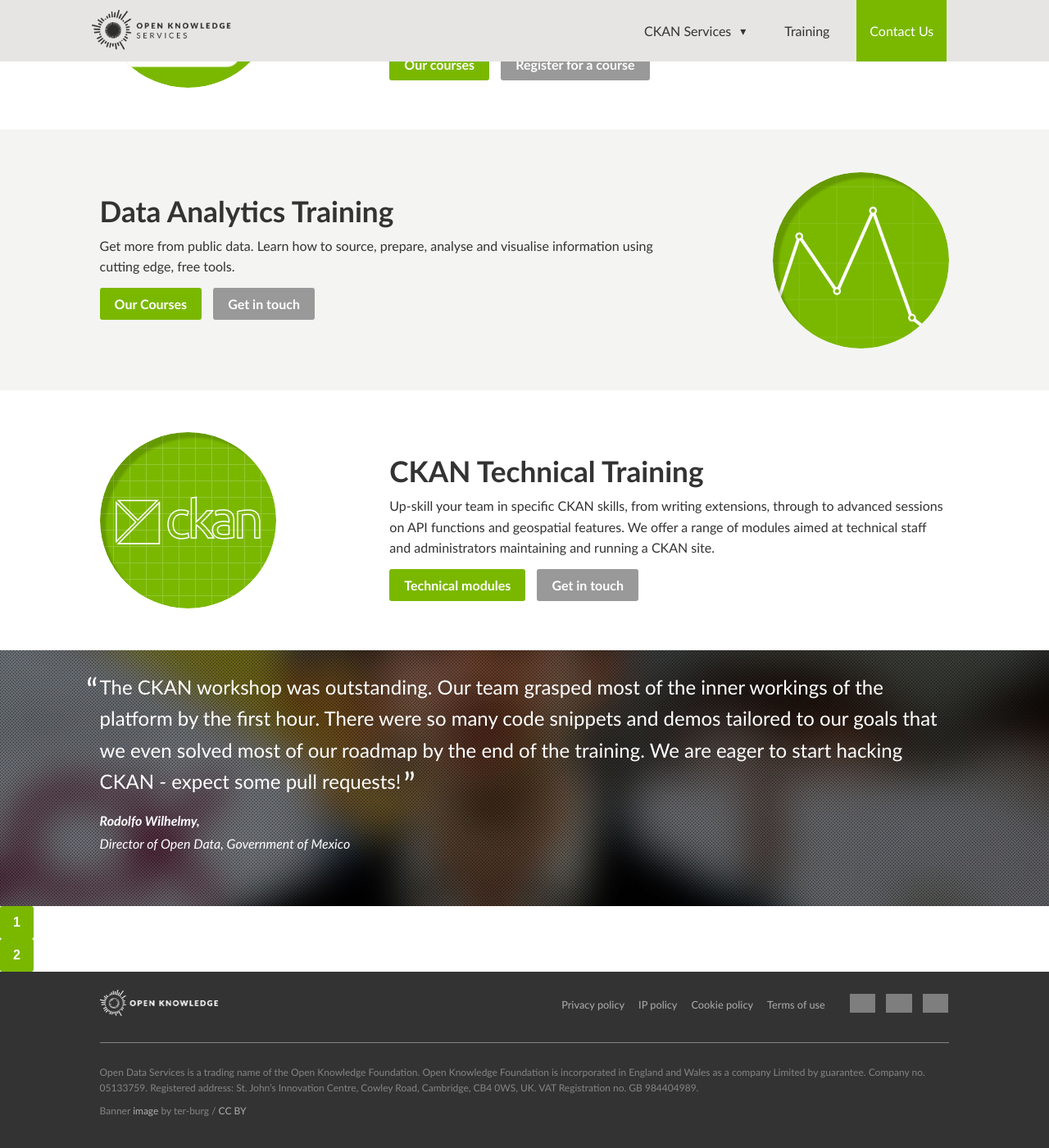
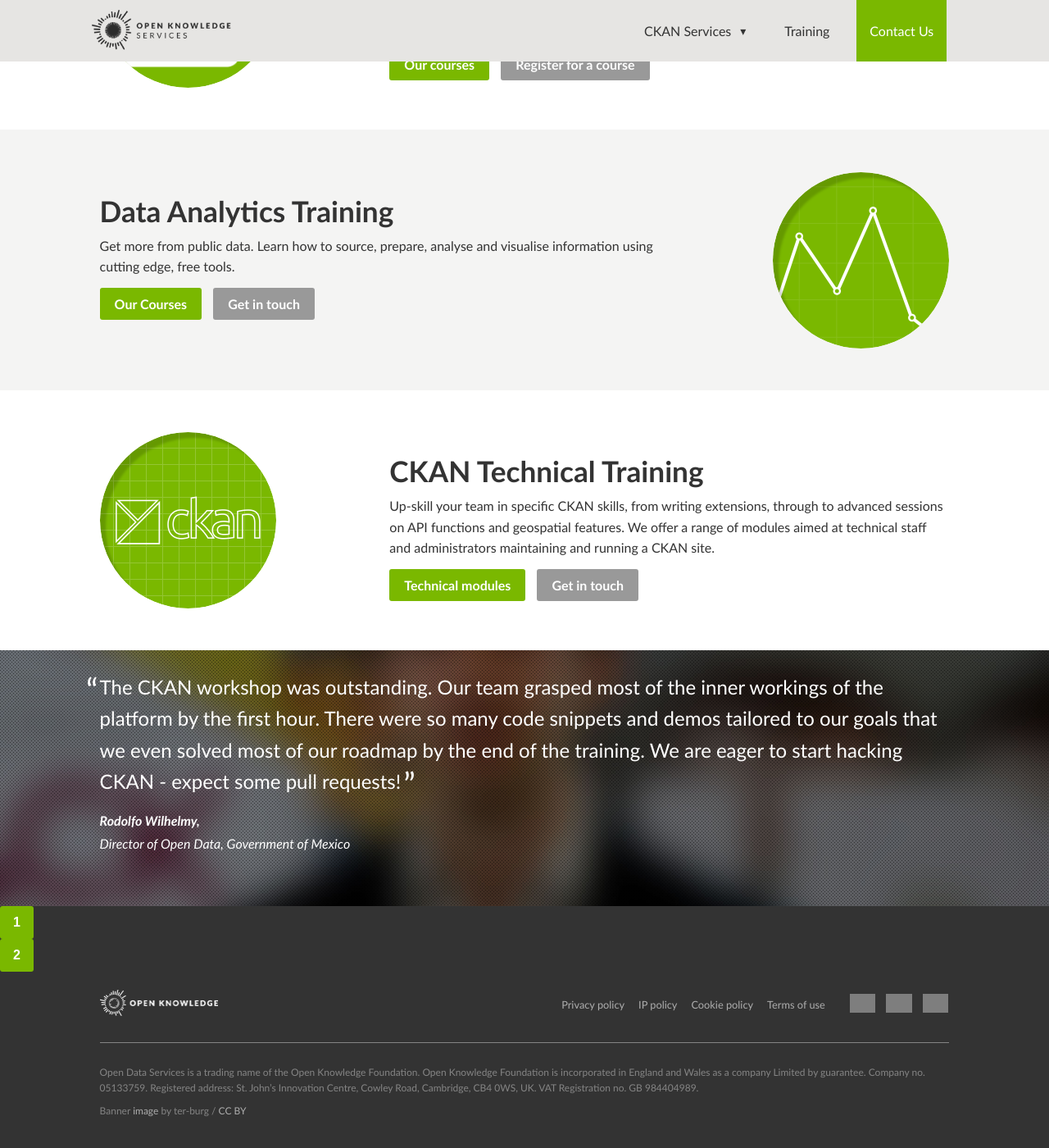
Before and after one commit to okfn/services, a Jekyll site: the page built from training/index.html, in a window 1280 px wide and 1400 px high, scrolled down 574 px. Shown: the whole window at 82% size. Built offline with Jekyll 4.4.1, drawn with Linux system fonts in a browser that asks for light colours; nearby versions of some CDN libraries; grey boxes are pictures that could not be loaded.

Commit message:
quotes bg colour

```diff
--- a/css/main.scss
+++ b/css/main.scss
@@ -362,6 +362,7 @@
 
 ul.quotes {
   margin-bottom:0;
+  background-color:$dark-gray;
 
   li {
     background-color:$medium-gray;
```
